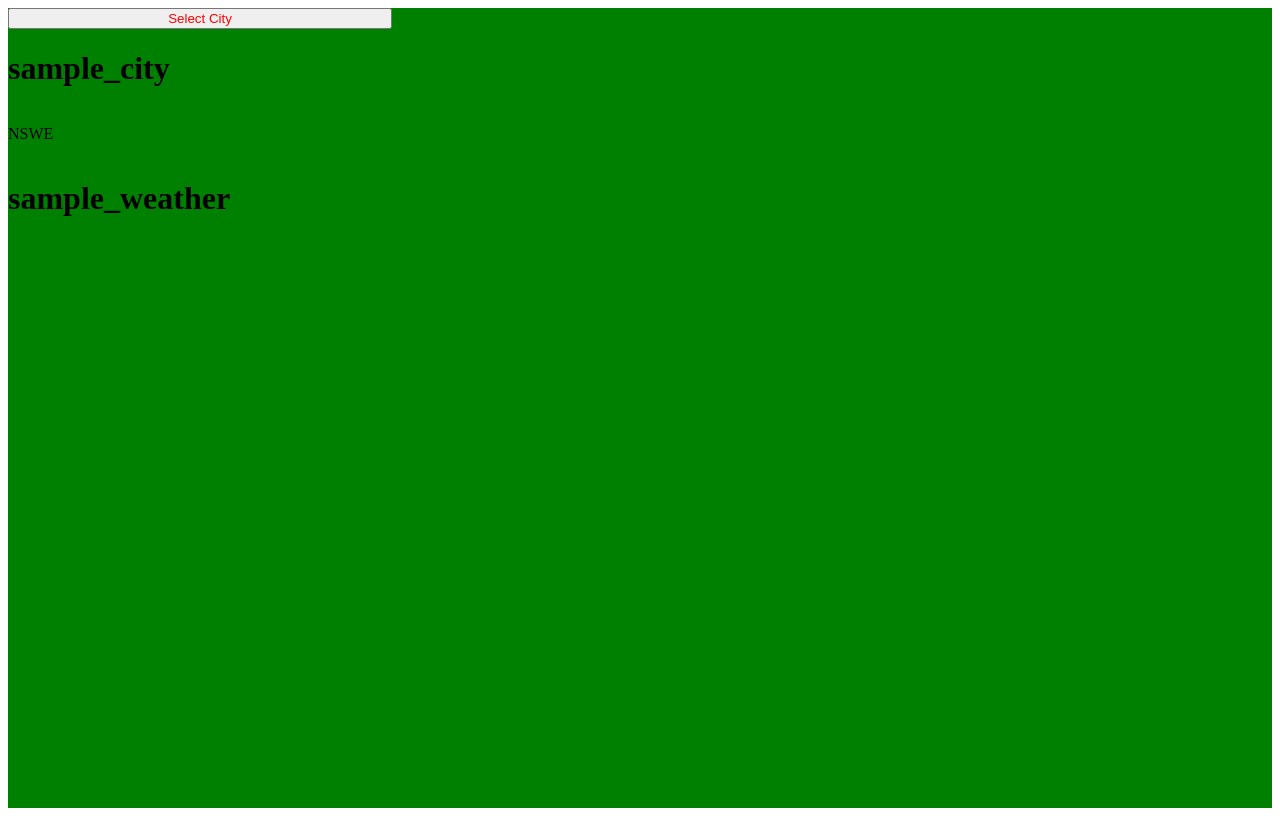
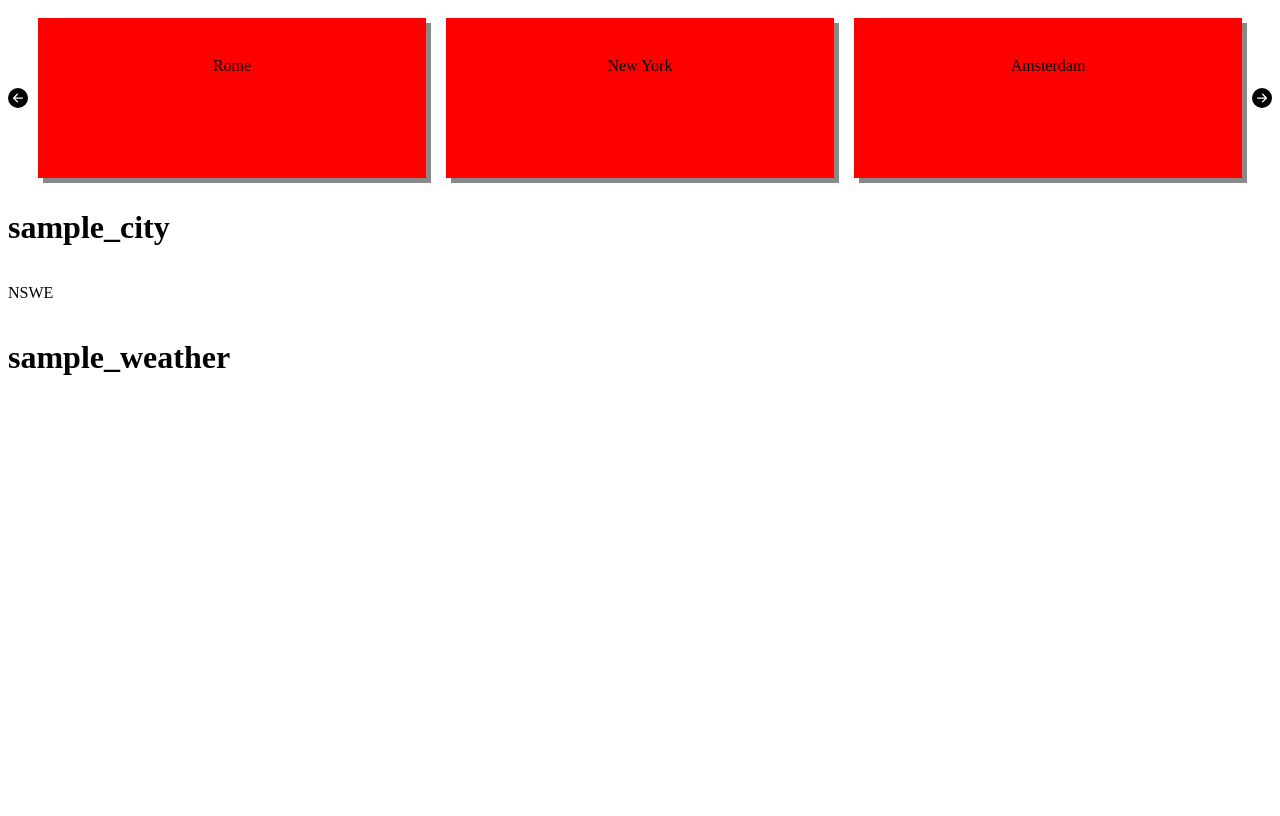
Before and after one commit to genericdude1998/Weather-App-Typescript-Portfolio, a React app: page / in a window 1280 px wide. Built offline with nearby package versions, Linux system fonts and the light colour scheme.

Commit message:
added carousel

```diff
--- a/package.json
+++ b/package.json
@@ -15,6 +15,7 @@
     "@types/react-dom": "^17.0.11",
     "react": "^17.0.2",
     "react-dom": "^17.0.2",
+    "react-icons": "^4.3.1",
     "styled-components": "^5.3.3",
     "typescript": "^4.5.4"
   },
--- a/src/App.tsx
+++ b/src/App.tsx
@@ -9,14 +9,17 @@ const Container = styled.div`
     display: flex;
     align-items: space-around;
     flex-direction: column;
-    background-color: green;
+    background-color: white;
 `
 
 class App extends React.Component {
     public render() {
         return (
             <Container>
-                <SelectCity cities={['rome', 'new york']}/>
+                <SelectCity cities={[
+                    'Rome', 'New York', 'Amsterdam',
+                    'London', 'Manchester','Berlin',
+                    ]}/>
                 <City name={'sample_city'} coordinates={'NSWE'}/>
                 <Weather weather={'sample_weather'}/>
             </Container>
--- a/src/select-city-list/SelectCityList.tsx
+++ b/src/select-city-list/SelectCityList.tsx
@@ -5,6 +5,26 @@ import styled from "styled-components";
 interface ISelectCityProps{
     cities:string[],
 }
+    const StyledList = styled.div`
+        background-color: white;
+        width: 80%;
+        display: inline-flex;
+        justify-content: space-around;
+        list-style:none;
+        overflow: hidden;
+        flex-grow: 10;
+        white-space: nowrap;
+    `
+
+const StyledElement = styled.div`
+    background-color:red;
+    width: 100%;
+    height: 20vh;
+    text-align: center;
+    line-height: 600%;
+    box-shadow: 5px 5px #888888;
+    margin: 10px;
+`
 
 class SelectCityList extends React.Component<ISelectCityProps>{
 
@@ -12,18 +32,12 @@ class SelectCityList extends React.Component<ISelectCityProps>{
         const {cities} = this.props;
         return(
             <StyledList> {cities.map(city => {
-                return <li key={city}>{city}</li>
+                return <StyledElement key={city}>{city}</StyledElement>
                 })}
             </StyledList>
         )
     }
 }
 
-const StyledList = styled.ul`
-    background-color: red;
-    width: 30vw;
-    display: flex;
-    justify-content: space-between;
-`
 
 export default SelectCityList;
--- a/src/select-city/SelectCity.tsx
+++ b/src/select-city/SelectCity.tsx
@@ -1,40 +1,62 @@
 import React from "react";
-import { StyledSelectCityButton } from "../select-city-button/SelectCityButton";
 import StyledList from "../select-city-list/SelectCityList";
+import styled from "styled-components";
+import {BsArrowLeftCircleFill} from 'react-icons/bs';
+import {BsArrowRightCircleFill} from 'react-icons/bs';
+
 
 interface ISelectCityProps {
     cities: string[],
 }
 
 interface ISelectCityState{
-    open: boolean,
+    index: number,
 }
+
+const Container = styled.div`
+    display: flex;
+    align-items:center;
+    justify-content: center;
+    overflow: hidden;
+`
 
 class SelectCity extends React.Component<ISelectCityProps, ISelectCityState> {
 
     constructor(props: ISelectCityProps) {
         super(props);
         this.state = {
-            open: false,
+            index: 0,
         }
-        this.openCityList = this.openCityList.bind(this);
+        this.scrollRight = this.scrollRight.bind(this);
+        this.scrollLeft = this.scrollLeft.bind(this);
     }
 
-    private openCityList(){
+    private scrollRight(){
         this.setState((prevState) => {
-            return {open: !prevState.open}
+            if(prevState.index !== 1){
+                return {index: prevState.index + 1};
+            }
+        })
+    }
+
+    private scrollLeft(){
+        this.setState((prevState) => {
+            if(prevState.index === 1){
+                return {index: prevState.index - 1};
+            }
         })
     }
 
     public render() {
-        const cities = this.props.cities;
-        const open = this.state.open;
+        const cities = this.state.index === 0 ? this.props.cities.slice(0,3)
+        :
+        this.props.cities.slice(3,6);
         return(
-            <>
-                <StyledSelectCityButton onClick={this.openCityList}>Select City</StyledSelectCityButton>
-                {open ? <StyledList cities={cities}/>
-                :null}
-            </>
+            <Container>
+                <BsArrowLeftCircleFill size={20} onClick={this.scrollLeft}/>
+                <StyledList cities={cities}/>
+                <BsArrowRightCircleFill size={20} onClick={this.scrollRight}/>
+            </Container>
         );
     }
 }
```
Also changed, not shown: 1 other file (tests, documents, lock files or other folders).
